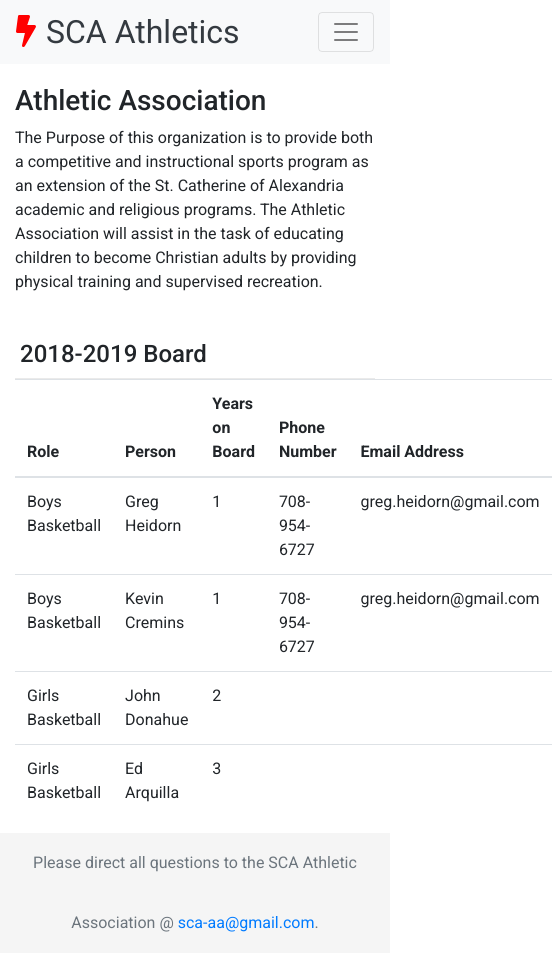
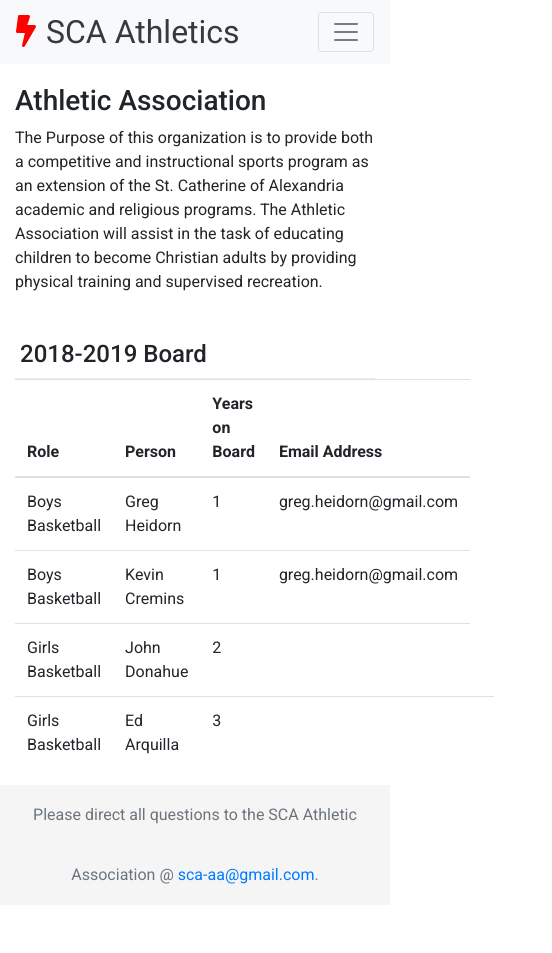
Before and after one commit to gheidorn/sca-athletics, a React (Create React App) app: page /board in a window 390 px wide. Shown: the whole page, 552 px wide, since content can reach past the window. After the commit the page ends 905 px from the top, so only its background shows below. Built offline with nearby package versions, Linux system fonts and the light colour scheme.

Commit message:
removed phone numbers from the board page

```diff
--- a/src/pages/AthleticBoardPage.js
+++ b/src/pages/AthleticBoardPage.js
@@ -1,4 +1,4 @@
-import React, { Component } from 'react';
+import React, { Component } from "react";
 
 // import SportsTable from '../components/SportsTable';
 
@@ -8,11 +8,14 @@ class FieldListPage extends Component {
       <div className="row">
         <div className="col-md-12">
           <h3>Athletic Association</h3>
-                <p>The Purpose of this organization is to provide both a competitive and
-instructional sports program as an extension of the St. Catherine of
-Alexandria academic and religious programs. The Athletic Association will
-assist in the task of educating children to become Christian adults by
-providing physical training and supervised recreation.</p>
+          <p>
+            The Purpose of this organization is to provide both a competitive
+            and instructional sports program as an extension of the St.
+            Catherine of Alexandria academic and religious programs. The
+            Athletic Association will assist in the task of educating children
+            to become Christian adults by providing physical training and
+            supervised recreation.
+          </p>
           <h4>2018-2019 Board</h4>
           <table className="table">
             <thead>
@@ -20,7 +23,6 @@ providing physical training and supervised recreation.</p>
                 <th>Role</th>
                 <th>Person</th>
                 <th>Years on Board</th>
-                            <th>Phone Number</th>
                 <th>Email Address</th>
               </tr>
             </thead>
@@ -29,29 +31,26 @@ providing physical training and supervised recreation.</p>
                 <td>Boys Basketball</td>
                 <td>Greg Heidorn</td>
                 <td>1</td>
-                            <td>708-954-6727</td>
                 <td>greg.heidorn@gmail.com</td>
               </tr>
               <tr>
                 <td>Boys Basketball</td>
                 <td>Kevin Cremins</td>
                 <td>1</td>
-                            <td>708-954-6727</td>
                 <td>greg.heidorn@gmail.com</td>
               </tr>
               <tr>
                 <td>Girls Basketball</td>
                 <td>John Donahue</td>
                 <td>2</td>
-                            <td></td>
-                            <td></td>
+                <td />
               </tr>
               <tr>
                 <td>Girls Basketball</td>
                 <td>Ed Arquilla</td>
                 <td>3</td>
-                            <td></td>
-                            <td></td>
+                <td />
+                <td />
               </tr>
             </tbody>
           </table>
```
Lines whose indentation alone changed are shown as unchanged.
